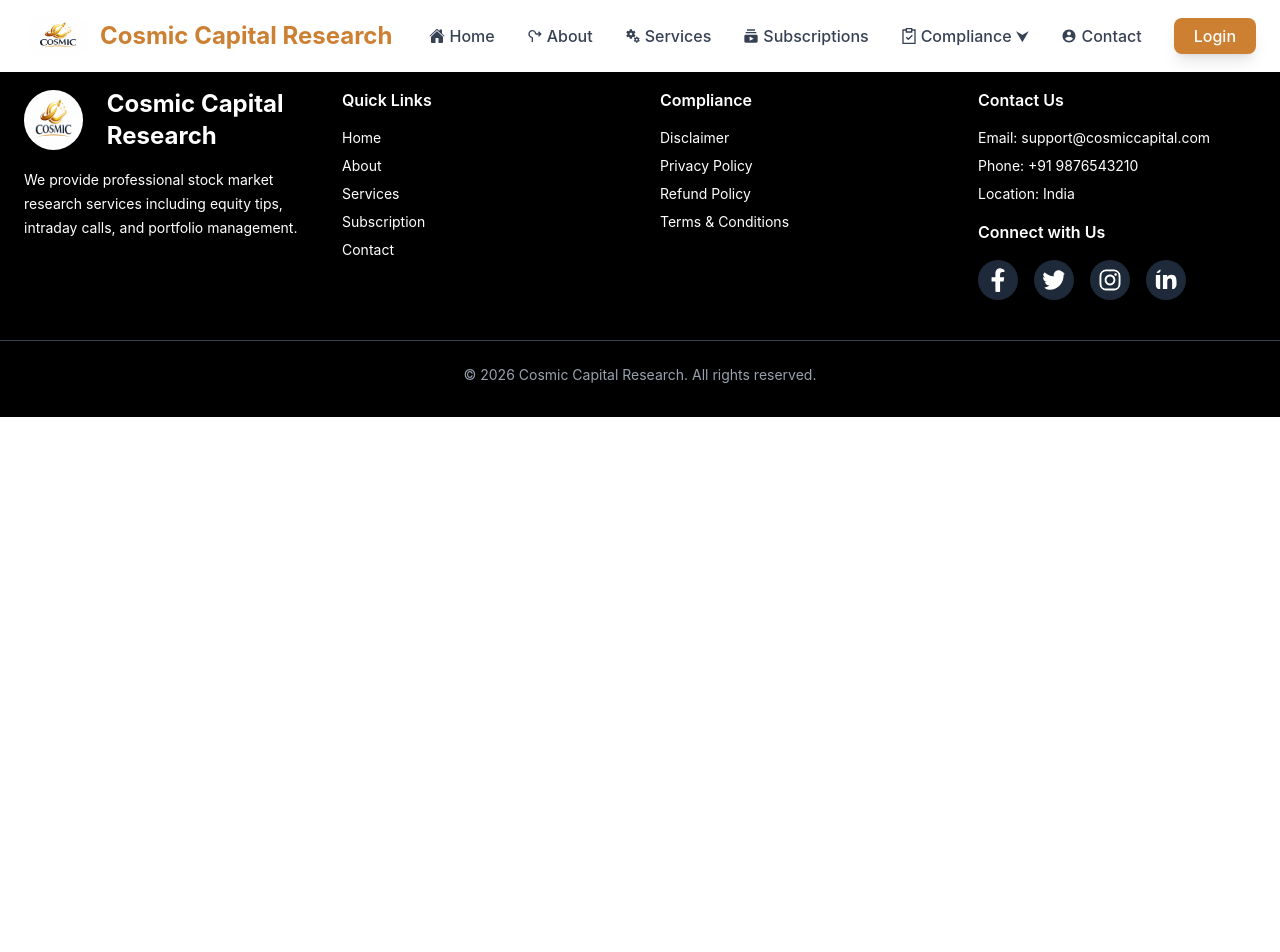
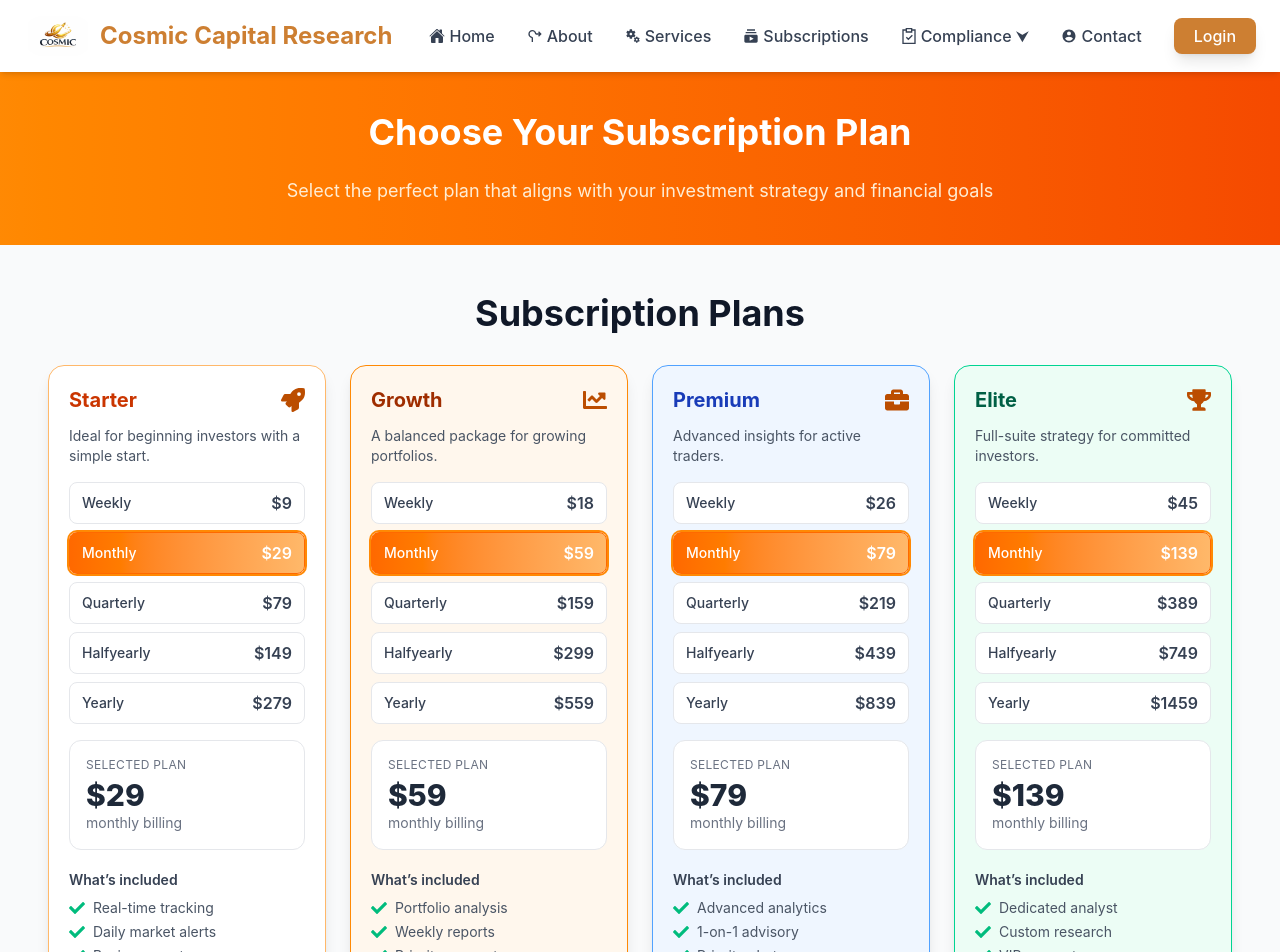
Before and after one commit to prateeksahu6532/Cosmic-capital, a React (Vite) app: page /subscription in a window 1280 px wide. Shown: the top 952 px of the page. Before the commit the page ends 800 px from the top, so only its background shows below. Built offline with nearby package versions, Linux system fonts and the light colour scheme.

Commit message:
adding subscription page hero section and subscription plan cards

```diff
--- a/src/App.jsx
+++ b/src/App.jsx
@@ -5,6 +5,7 @@
 import Home from "./pages/Home";
 import About from "./pages/About";
 import Services from "./pages/Services";
+import Subscription from "./pages/Subscription";
 
 function App() {
   return (
@@ -15,7 +16,7 @@
         <Route path="/" element={<Home />} />
         <Route path="/about" element={<About />} />
         <Route path="/services" element={<Services />} />
-        <Route path="/subscription" element={<h1>Subscription</h1>} />
+        <Route path="/subscription" element={<Subscription />} />
         <Route path="/contact" element={<h1>Contact</h1>} />
 
         {/* Compliance Pages */}
--- /dev/null
+++ b/src/components/Subscription/SubscriptionCard.jsx
@@ -0,0 +1,209 @@
+import React, { useState } from "react";
+import {
+  FaRocket,
+  FaChartLine,
+  FaBriefcase,
+  FaTrophy,
+  FaCheck,
+} from "react-icons/fa";
+
+const iconMap = {
+  rocket: FaRocket,
+  chart: FaChartLine,
+  briefcase: FaBriefcase,
+  trophy: FaTrophy,
+};
+
+const subscriptionPlans = [
+  {
+    id: 1,
+    title: "Starter",
+    icon: "rocket",
+    bg: "bg-white",
+    border: "border-orange-300",
+    text: "text-orange-700",
+    description: "Ideal for beginning investors with a simple start.",
+    pricing: {
+      weekly: 9,
+      monthly: 29,
+      quarterly: 79,
+      halfyearly: 149,
+      yearly: 279,
+    },
+    features: ["Real-time tracking", "Daily market alerts", "Basic support"],
+  },
+  {
+    id: 2,
+    title: "Growth",
+    icon: "chart",
+    bg: "bg-orange-50",
+    border: "border-orange-400",
+    text: "text-orange-800",
+    description: "A balanced package for growing portfolios.",
+    pricing: {
+      weekly: 18,
+      monthly: 59,
+      quarterly: 159,
+      halfyearly: 299,
+      yearly: 559,
+    },
+    features: ["Portfolio analysis", "Weekly reports", "Priority support"],
+  },
+  {
+    id: 3,
+    title: "Premium",
+    icon: "briefcase",
+    bg: "bg-blue-50",
+    border: "border-blue-400",
+    text: "text-blue-800",
+    description: "Advanced insights for active traders.",
+    pricing: {
+      weekly: 26,
+      monthly: 79,
+      quarterly: 219,
+      halfyearly: 439,
+      yearly: 839,
+    },
+    features: ["Advanced analytics", "1-on-1 advisory", "Priority chat"],
+  },
+  {
+    id: 4,
+    title: "Elite",
+    icon: "trophy",
+    bg: "bg-emerald-50",
+    border: "border-emerald-400",
+    text: "text-emerald-800",
+    description: "Full-suite strategy for committed investors.",
+    pricing: {
+      weekly: 45,
+      monthly: 139,
+      quarterly: 389,
+      halfyearly: 749,
+      yearly: 1459,
+    },
+    features: ["Dedicated analyst", "Custom research", "VIP support"],
+  },
+];
+
+const billingCycles = [
+  "weekly",
+  "monthly",
+  "quarterly",
+  "halfyearly",
+  "yearly",
+];
+
+function SubscriptionCard() {
+  const [selectedCycle, setSelectedCycle] = useState(() => {
+    const initial = {};
+    subscriptionPlans.forEach((plan) => {
+      initial[plan.id] = "monthly";
+    });
+    return initial;
+  });
+
+  const handleSelectCycle = (planId, cycle) => {
+    setSelectedCycle((prev) => ({ ...prev, [planId]: cycle }));
+  };
+
+  return (
+    <section className="w-full min-h-screen px-4 py-12 md:px-8 lg:px-12 bg-gray-50">
+      <div className="max-w-7xl mx-auto">
+        <h2 className="text-center text-4xl font-bold text-gray-900 mb-8">
+          Subscription Plans
+        </h2>
+        <div className="grid gap-6 sm:grid-cols-1 md:grid-cols-2 lg:grid-cols-4">
+          {subscriptionPlans.map((plan) => {
+            const activeCycle = selectedCycle[plan.id];
+            const activePrice = plan.pricing[activeCycle];
+
+            return (
+              <article
+                key={plan.id}
+                className={`rounded-2xl shadow-lg hover:shadow-xl border ${plan.border} ${plan.bg} transition-all duration-300 ease-out p-5 flex flex-col justify-between`}
+              >
+                <div>
+                  <div className="flex items-center justify-between mb-3">
+                    <h3 className={`text-xl font-bold ${plan.text}`}>
+                      {plan.title}
+                    </h3>
+                    <span
+                      className="text-2xl text-amber-700"
+                      aria-hidden="true"
+                    >
+                      {React.createElement(iconMap[plan.icon], {
+                        className: `w-6 h-6`,
+                      })}
+                    </span>
+                  </div>
+                  <p className="text-sm text-gray-600 mb-4">
+                    {plan.description}
+                  </p>
+
+                  <div className="space-y-2">
+                    {billingCycles.map((cycle) => {
+                      const isActive = activeCycle === cycle;
+                      return (
+                        <button
+                          key={cycle}
+                          onClick={() => handleSelectCycle(plan.id, cycle)}
+                          className={`w-full flex justify-between items-center rounded-lg border px-3 py-2 text-left transition-all duration-200 ${
+                            isActive
+                              ? "bg-linear-to-r from-orange-500 to-orange-300 border-orange-500 text-white ring-2 ring-orange-400"
+                              : "bg-white border-gray-200 text-gray-700 hover:bg-gray-100"
+                          }`}
+                        >
+                          <span className="capitalize text-sm font-medium">
+                            {cycle}
+                          </span>
+                          <span className="font-semibold">
+                            ${plan.pricing[cycle]}
+                          </span>
+                        </button>
+                      );
+                    })}
+                  </div>
+
+                  <div className="mt-4 p-4 rounded-xl bg-white border border-gray-200">
+                    <p className="text-xs uppercase tracking-wide text-gray-500 mb-1">
+                      Selected plan
+                    </p>
+                    <p className="text-3xl font-extrabold text-gray-800">
+                      ${activePrice}
+                    </p>
+                    <p className="text-sm text-gray-500">
+                      {activeCycle} billing
+                    </p>
+                  </div>
+
+                  <div className="mt-5">
+                    <p className="text-sm font-semibold text-gray-700 mb-2">
+                      What’s included
+                    </p>
+                    <ul className="space-y-1 text-sm text-gray-600">
+                      {plan.features.map((feature, idx) => (
+                        <li key={idx} className="flex items-center gap-2">
+                          <FaCheck className="text-emerald-500 w-4 h-4" />
+                          <span>{feature}</span>
+                        </li>
+                      ))}
+                    </ul>
+                  </div>
+                </div>
+
+                <button
+                  className="mt-6 w-full rounded-xl bg-orange-600 text-white py-2.5 font-semibold hover:bg-orange-700 transition-colors"
+                  type="button"
+                >
+                  Buy Now
+                </button>
+              </article>
+            );
+          })}
+        </div>
+      </div>
+    </section>
+  );
+}
+
+export default SubscriptionCard;
--- /dev/null
+++ b/src/components/Subscription/SubscriptionHero.jsx
@@ -0,0 +1,19 @@
+import React from "react";
+
+function SubscriptionHero() {
+  return (
+    <div className="w-full h-full  pt-28 pb-10 bg-linear-to-l from-orange-600 to-orange-400 flex items-center justify-center px-4 sm:px-6 lg:px-8">
+      <div className="text-center max-w-7xl mx-auto">
+        <h1 className="font-bold text-3xl sm:text-4xl lg:text-4xl text-white mb-4 sm:mb-6">
+          Choose Your Subscription Plan
+        </h1>
+        <p className="text-md sm:text-lg text-orange-100 max-w-4xl mx-auto leading-relaxed">
+          Select the perfect plan that aligns with your investment strategy and
+          financial goals
+        </p>
+      </div>
+    </div>
+  );
+}
+
+export default SubscriptionHero;
--- /dev/null
+++ b/src/pages/Subscription.jsx
@@ -0,0 +1,14 @@
+import React from "react";
+import SubscriptionHero from "../components/Subscription/SubscriptionHero";
+import SubscriptionCard from "../components/Subscription/SubscriptionCard";
+
+function Subscription() {
+  return (
+    <div className="bg-amber-50">
+      <SubscriptionHero />
+      <SubscriptionCard />
+    </div>
+  );
+}
+
+export default Subscription;
```
